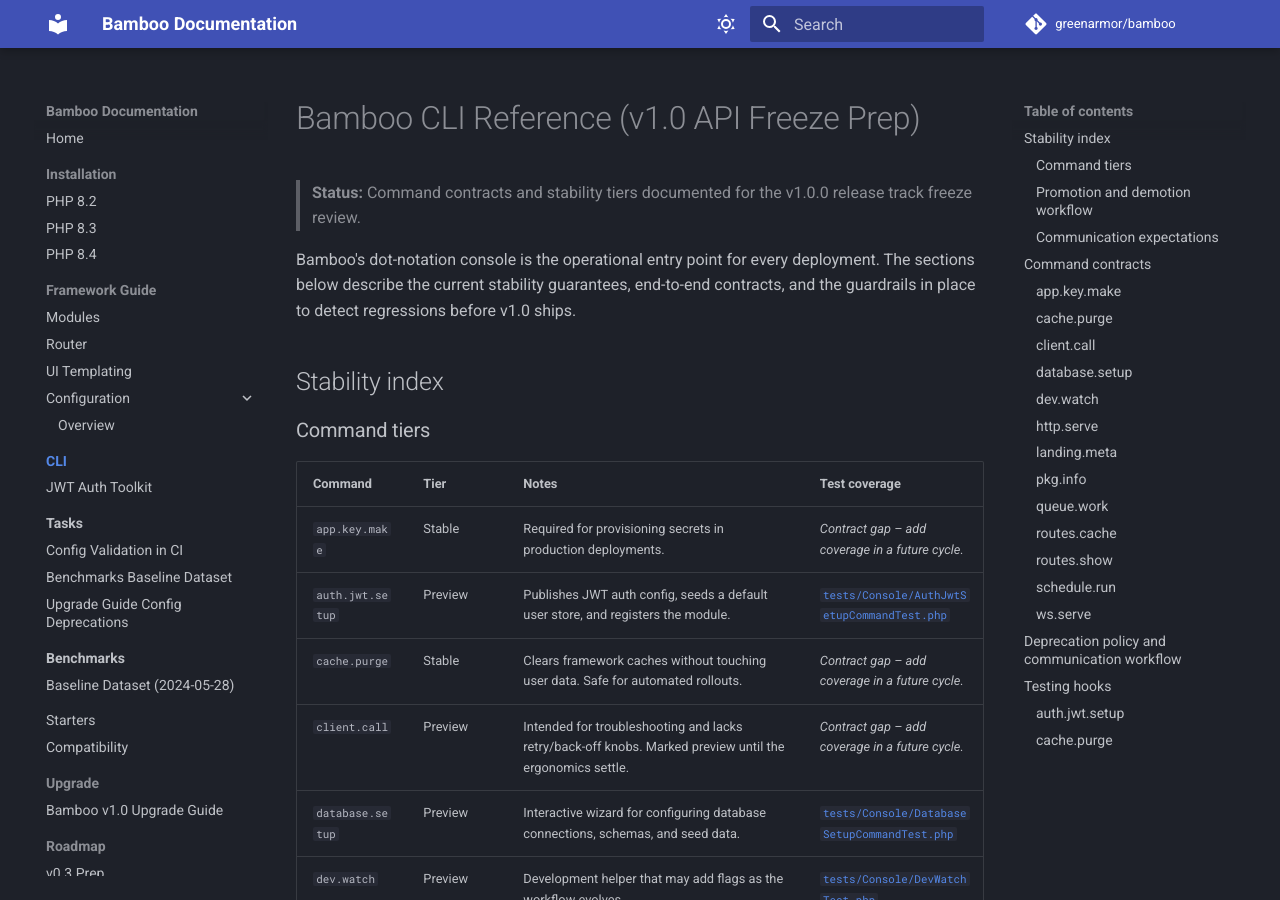
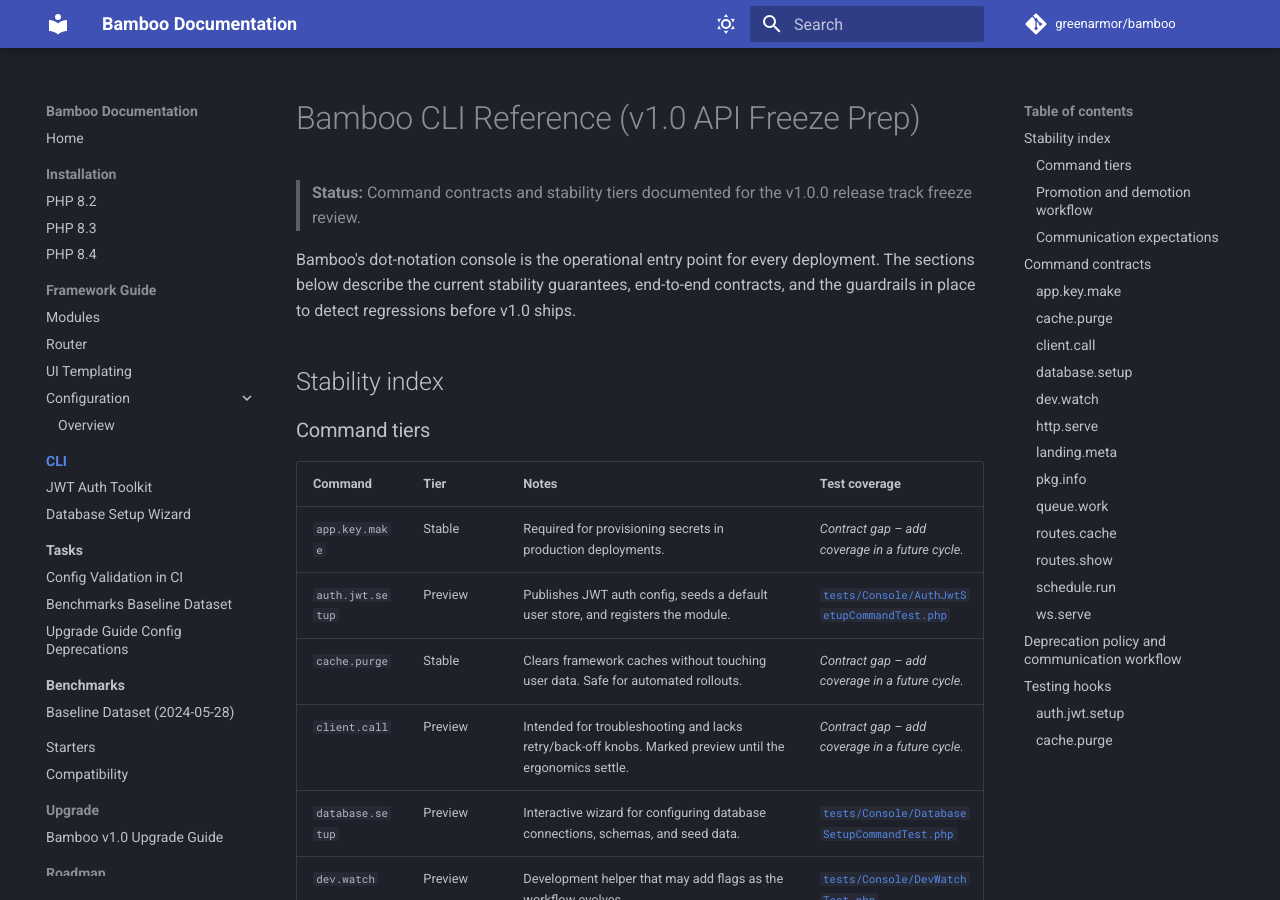
Before and after one commit to greenarmor/bamboo, an MkDocs documentation site: the page built from docs/cli/README.md, in a window 1280 px wide and 900 px high. Built offline with MkDocs 1.6.1 and Material for MkDocs 9.7.7, drawn with Linux system fonts in a browser that asks for light colours; comment, search, counter and statistics services are not loaded.

Commit message:
Added an explicit HTML anchor to the database.setup contract section so strict doc link validation can resolve the reference target.
Registered the database setup wizard guide within the MkDocs CLI navigation to keep the page included during site builds.

```diff
--- a/docs/cli/README.md
+++ b/docs/cli/README.md
@@ -85,6 +85,7 @@
   - Issues a network request; does not mutate application state.
 - **Guardrails:** No automated contract tests yet. Add curl-style fixtures to assert status line formatting before promoting out of Preview.
 
+<a id="database.setup"></a>
 ### `database.setup`
 
 - **Purpose:** Guide developers through configuring database connections, defining tables, and seeding starter data without hand-editing configuration files.
--- a/mkdocs.yml
+++ b/mkdocs.yml
@@ -19,6 +19,7 @@
   - CLI:
       - Command Reference: cli/README.md
       - JWT Auth Toolkit: cli/jwt-auth-toolkit.md
+      - Database Setup Wizard: cli/database-setup.md
   - Tasks:
       - Overview: tasks/README.md
       - Config Validation in CI: tasks/config-validation-ci.md
```
